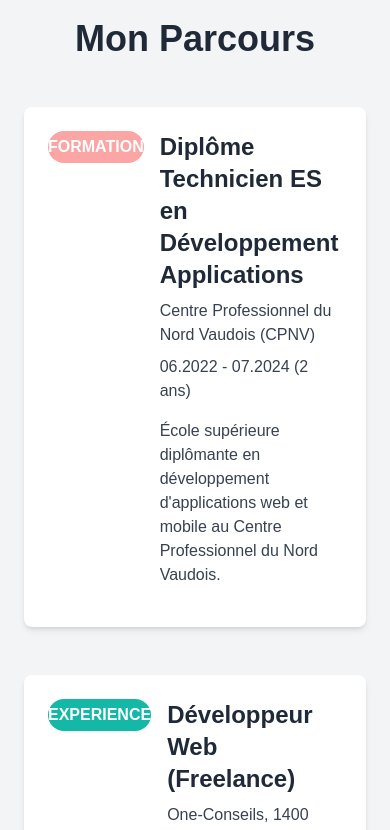
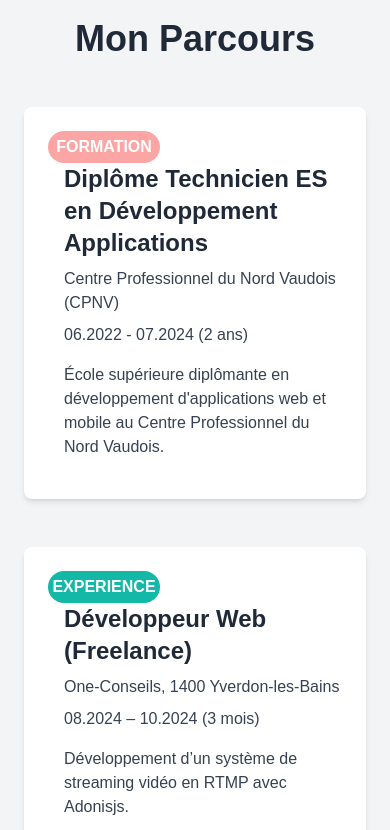
Before and after one commit to YannickPerret/portfolio, a Next.js app: page / in a window 390 px wide. Shown: the part 2520-3350 px from the top of the page. Built offline with nearby package versions, Linux system fonts and the light colour scheme.

Commit message:
chore : fix mobile positioning

```diff
--- a/components/Resume.jsx
+++ b/components/Resume.jsx
@@ -179,7 +179,7 @@ const Resume = () => {
                         return getDate(b) - getDate(a);
                     }).map((item, index) => (
                         <div key={index} className="bg-white p-6 rounded-lg shadow-md">
-                            <div className="flex items-start space-x-4">
+                            <div className="flex items-start space-x-4 flex-col lg:flex-row">
                                 <div className={`${item.type === 'Formation' ? 'bg-red-300' : 'bg-teal-500'} text-white rounded-full w-28 h-8 flex items-center justify-center font-bold`}>
                                     {item.type === 'Formation' ? 'FORMATION' : 'EXPERIENCE'}
                                 </div>
```
